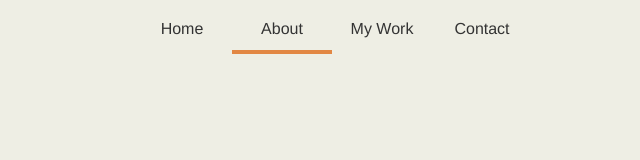
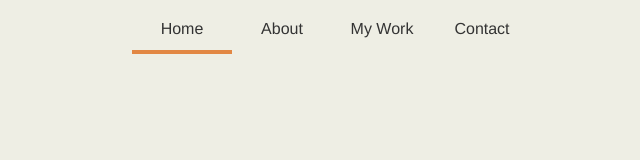
Before and after one commit to TubaLuba/TubaLuba.github.io, a plain HTML site: page about.html in a window 1280 px wide. Shown: the whole page, without its empty margins (328-968 px from the left). Drawn offline with Linux system fonts and the light colour scheme.

Commit message:
Update about.html

```diff
--- a/about.html
+++ b/about.html
@@ -11,7 +11,7 @@
  --><li class="two"><a  class="link" href="/about">About</a></li><!--
  --><li class="three"><a  class="link" href="/mywork">My Work</a></li><!--
  --><li class="four"><a class="link" href="/contact">Contact</a></li>
-    <hr style= "margin-left: 25%;" />
+    <hr class="about_nav" />
   </ul>
 </div>
 </body>
```
